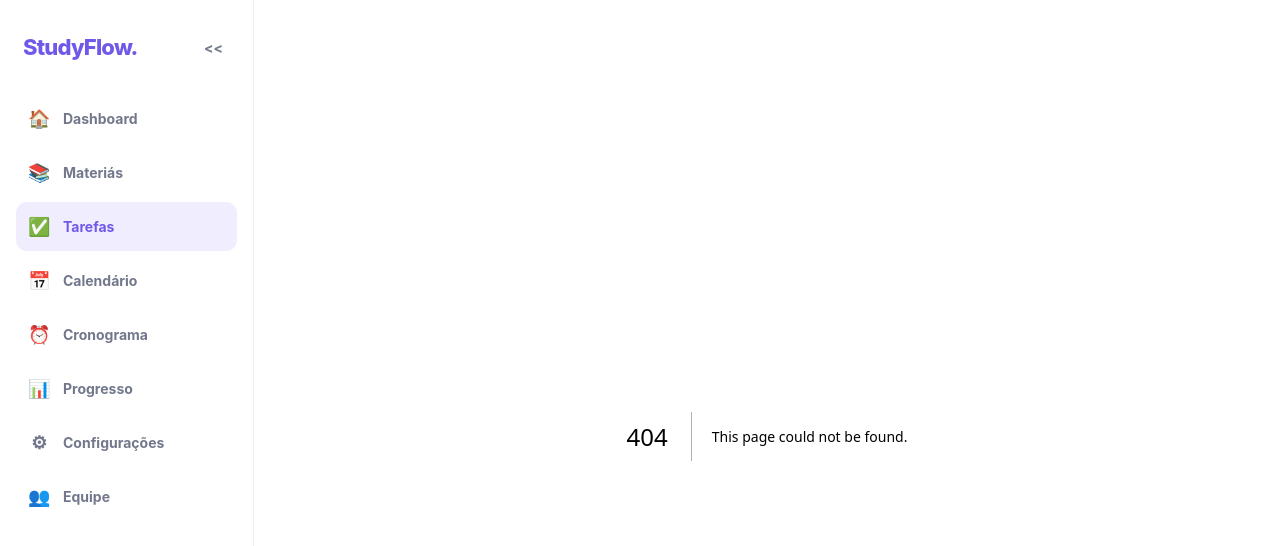
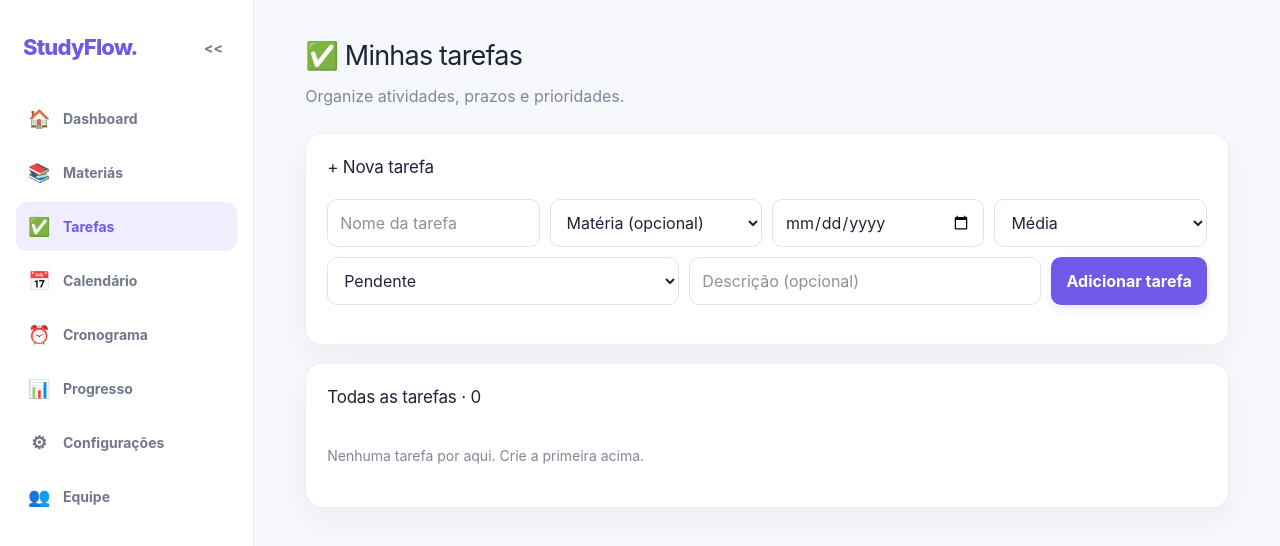
Before and after one commit to ArthurGomes125/brenodajumentinha, a Next.js app: page /tarefas in a window 1280 px wide. Before the commit this address had no page. Shown: the top 546 px of the page. Built offline with nearby package versions, Linux system fonts and the light colour scheme; sample sign-in values are in the browser's storage.

Commit message:
Add StudyFlow tarefas page

```diff
--- /dev/null
+++ b/src/app/tarefas/page.tsx
@@ -0,0 +1,58 @@
+"use client";
+
+import { useEffect, useState } from "react";
+
+type Task = { id: number; nome: string; materia: string; descricao: string; due: string; prioridade: string; status: string };
+type Subject = { id: string | number; nome: string };
+const emptyForm = { nome: "", materia: "", descricao: "", due: "", prioridade: "Média", status: "Pendente" };
+
+function readTasks(): Task[] {
+  try {
+    const tasks = JSON.parse(localStorage.getItem("studyflow-tarefas") || "[]");
+    return tasks.map((task: any, index: number) => ({ id: task.id ?? Date.now() + index, nome: task.nome ?? task.titulo ?? "Tarefa", materia: task.materia ?? "", descricao: task.descricao ?? "", due: task.due ?? task.dataEntrega ?? "", prioridade: task.prioridade ?? "Média", status: task.status ?? (task.concluida ? "Concluída" : "Pendente") }));
+  } catch { return []; }
+}
+
+export default function Tarefas() {
+  const [list, setList] = useState<Task[]>([]);
+  const [subjects, setSubjects] = useState<Subject[]>([]);
+  const [editing, setEditing] = useState<number | null>(null);
+  const [form, setForm] = useState(emptyForm);
+
+  useEffect(() => {
+    setList(readTasks());
+    try {
+      const saved = JSON.parse(localStorage.getItem("studyflow-materias") || "[]");
+      setSubjects(saved.map((subject: any, index: number) => typeof subject === "string" ? { id: subject, nome: subject } : { id: subject.id ?? index, nome: subject.nome ?? "Matéria" }));
+    } catch { setSubjects([]); }
+  }, []);
+
+  function save(next: Task[]) { setList(next); localStorage.setItem("studyflow-tarefas", JSON.stringify(next)); }
+  function submit(event: React.FormEvent) {
+    event.preventDefault();
+    const task: Task = { ...form, nome: form.nome.trim(), id: editing ?? Date.now() };
+    save(editing ? list.map((item) => item.id === editing ? task : item) : [task, ...list]);
+    setForm(emptyForm);
+    setEditing(null);
+  }
+  function edit(task: Task) { setEditing(task.id); setForm({ ...task }); window.scrollTo({ top: 0, behavior: "smooth" }); }
+
+  return <>
+    <div className="page-heading"><div><h1>✅ Minhas tarefas</h1><p className="subtitulo">Organize atividades, prazos e prioridades.</p></div></div>
+    <section className="cartao"><h2 className="section-title">{editing ? "Editar tarefa" : "+ Nova tarefa"}</h2><form className="formulario" onSubmit={submit}>
+      <input required placeholder="Nome da tarefa" value={form.nome} onChange={(event) => setForm({ ...form, nome: event.target.value })} />
+      <select value={form.materia} onChange={(event) => setForm({ ...form, materia: event.target.value })}><option value="">Matéria (opcional)</option>{subjects.map((subject) => <option key={subject.id} value={subject.nome}>{subject.nome}</option>)}</select>
+      <input aria-label="Data de entrega" type="date" value={form.due} onChange={(event) => setForm({ ...form, due: event.target.value })} />
+      <select aria-label="Prioridade" value={form.prioridade} onChange={(event) => setForm({ ...form, prioridade: event.target.value })}>{["Baixa", "Média", "Alta"].map((priority) => <option key={priority}>{priority}</option>)}</select>
+      <select aria-label="Status" value={form.status} onChange={(event) => setForm({ ...form, status: event.target.value })}>{["Pendente", "Em andamento", "Concluída"].map((status) => <option key={status}>{status}</option>)}</select>
+      <input placeholder="Descrição (opcional)" value={form.descricao} onChange={(event) => setForm({ ...form, descricao: event.target.value })} />
+      <button className="botao">{editing ? "Salvar alterações" : "Adicionar tarefa"}</button>{editing && <button type="button" className="botao-secundario" onClick={() => { setEditing(null); setForm(emptyForm); }}>Cancelar</button>}
+    </form></section>
+    <section className="cartao"><h2 className="section-title">Todas as tarefas · {list.length}</h2>{!list.length && <p className="empty">Nenhuma tarefa por aqui. Crie a primeira acima.</p>}
+      {list.map((task) => <div className="item-lista" key={task.id}>
+        <div className="item-main"><input aria-label={`Marcar ${task.nome} como concluída`} type="checkbox" checked={task.status === "Concluída" || task.status === "Concluida"} onChange={(event) => save(list.map((item) => item.id === task.id ? { ...item, status: event.target.checked ? "Concluída" : "Pendente" } : item))} /><div><strong style={{ textDecoration: task.status.startsWith("Conclu") ? "line-through" : "none" }}>{task.nome}</strong><small>{task.materia || "Geral"} · {task.due ? new Date(`${task.due}T12:00:00`).toLocaleDateString("pt-BR") : "Sem prazo"} · Prioridade {task.prioridade}</small>{task.descricao && <small>{task.descricao}</small>}</div></div>
+        <div style={{ display: "flex", flexWrap: "wrap", gap: 7, alignItems: "center" }}><span className={`status ${task.status.startsWith("Conclu") ? "done" : ""}`}>{task.status}</span><button className="botao-secundario" onClick={() => edit(task)}>Editar</button><button className="botao-danger" onClick={() => save(list.filter((item) => item.id !== task.id))}>Excluir</button></div>
+      </div>)}
+    </section>
+  </>;
+}
```
